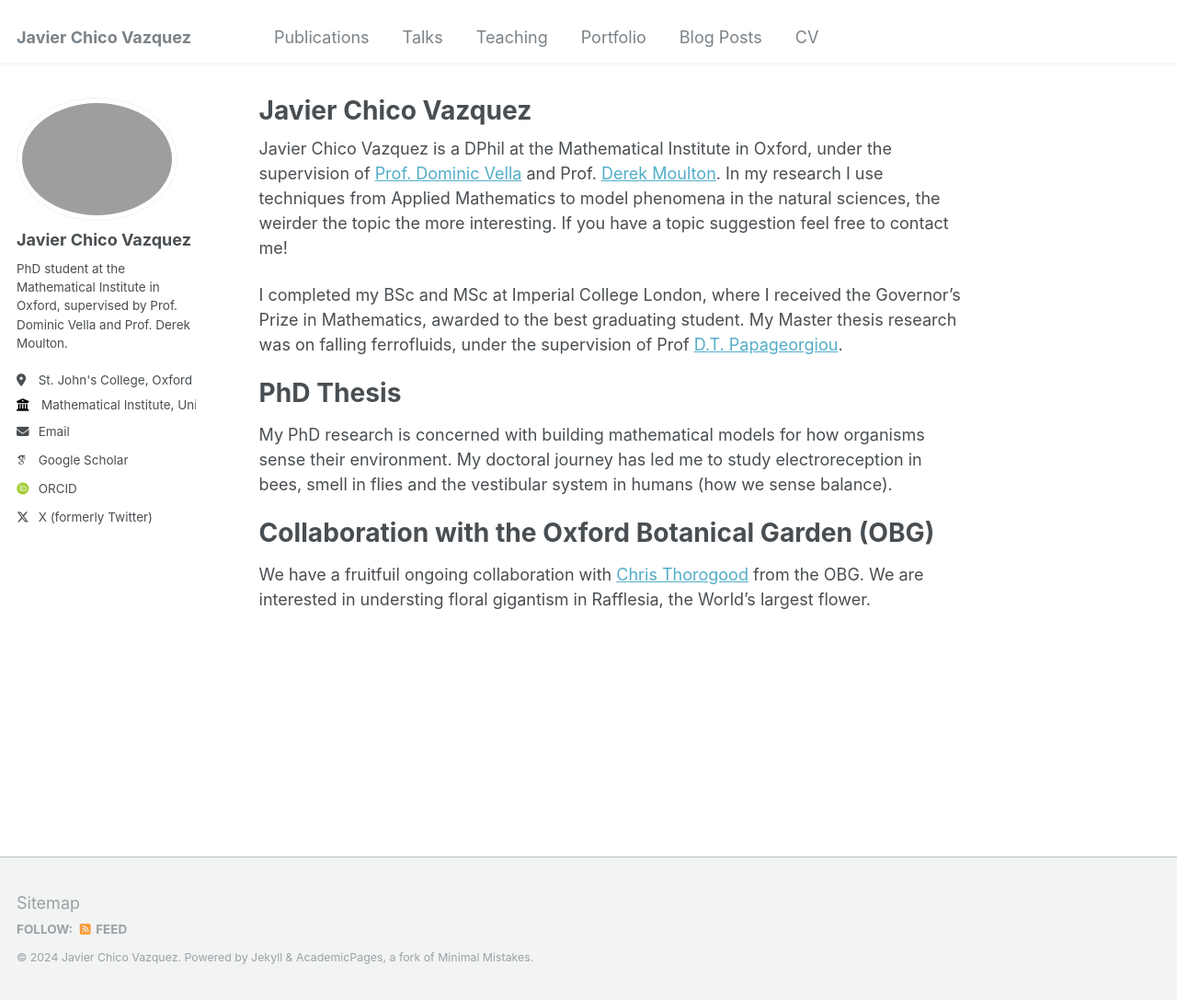
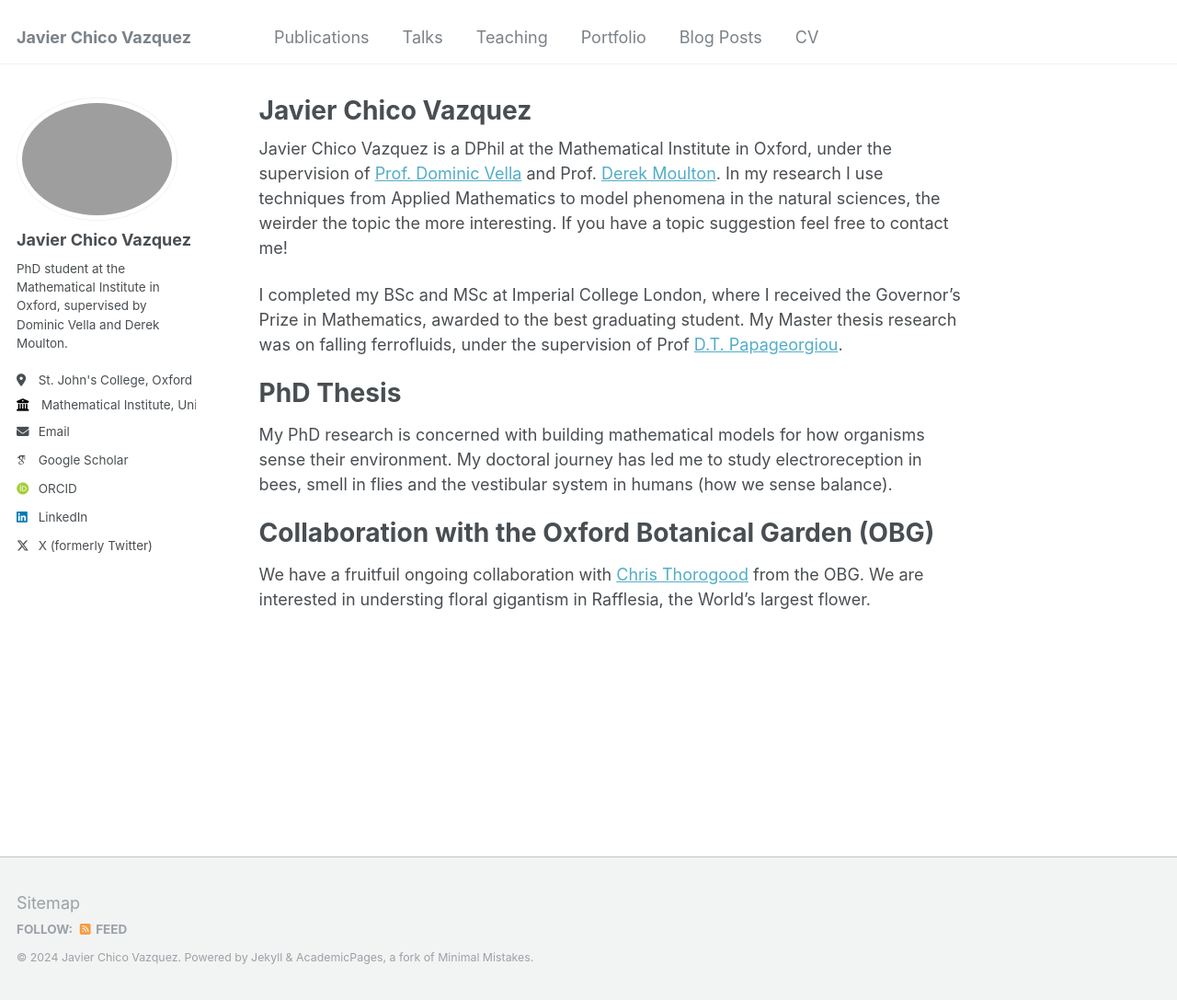
Before and after one commit to JavierChico/JavierChico.github.io, a Jekyll site: the page built from _pages/about.md, in a window 1280 px wide and 1087 px high. Shown: the whole window at 92% size. Built offline with Jekyll 4.4.1, drawn with Linux system fonts in a browser that asks for light colours; some web fonts are replaced; some of the changed lines change nothing that is shown.

Commit message:
Update _config.yml

```diff
--- a/_config.yml
+++ b/_config.yml
@@ -24,7 +24,7 @@ author:
   avatar           : "matriculation_photo.jpg"
   name             : "Javier Chico Vazquez"
   pronouns         : # example: "she/her"
-  bio              : "PhD student at the Mathematical Institute in Oxford, supervised by Prof. Dominic Vella and Prof. Derek Moulton."
+  bio              : "PhD student at the Mathematical Institute in Oxford, supervised by Dominic Vella and Derek Moulton."
   location         : "St. John's College, Oxford"
   employer         : "Mathematical Institute, University of Oxford"
   uri              : # URL
@@ -57,7 +57,7 @@ author:
   keybase          : # Username
   instagram        : # Username
   lastfm           : # Username
-  linkedin         : # Username
+  linkedin         : "https://www.linkedin.com/in/javier-chico-vazquez/"
   mastodon         : # URL
   medium           : # URL
   pinterest        : # Username
@@ -145,7 +145,7 @@ social:
 
 # Analytics
 analytics:
-  provider               :  "false" # false (default), "google", "google-universal", "google-analytics-4", "custom"
+  provider               :  "google-analytics-4" # false (default), "google", "google-universal", "google-analytics-4", "custom"
   google:
     tracking_id          :
 
```
